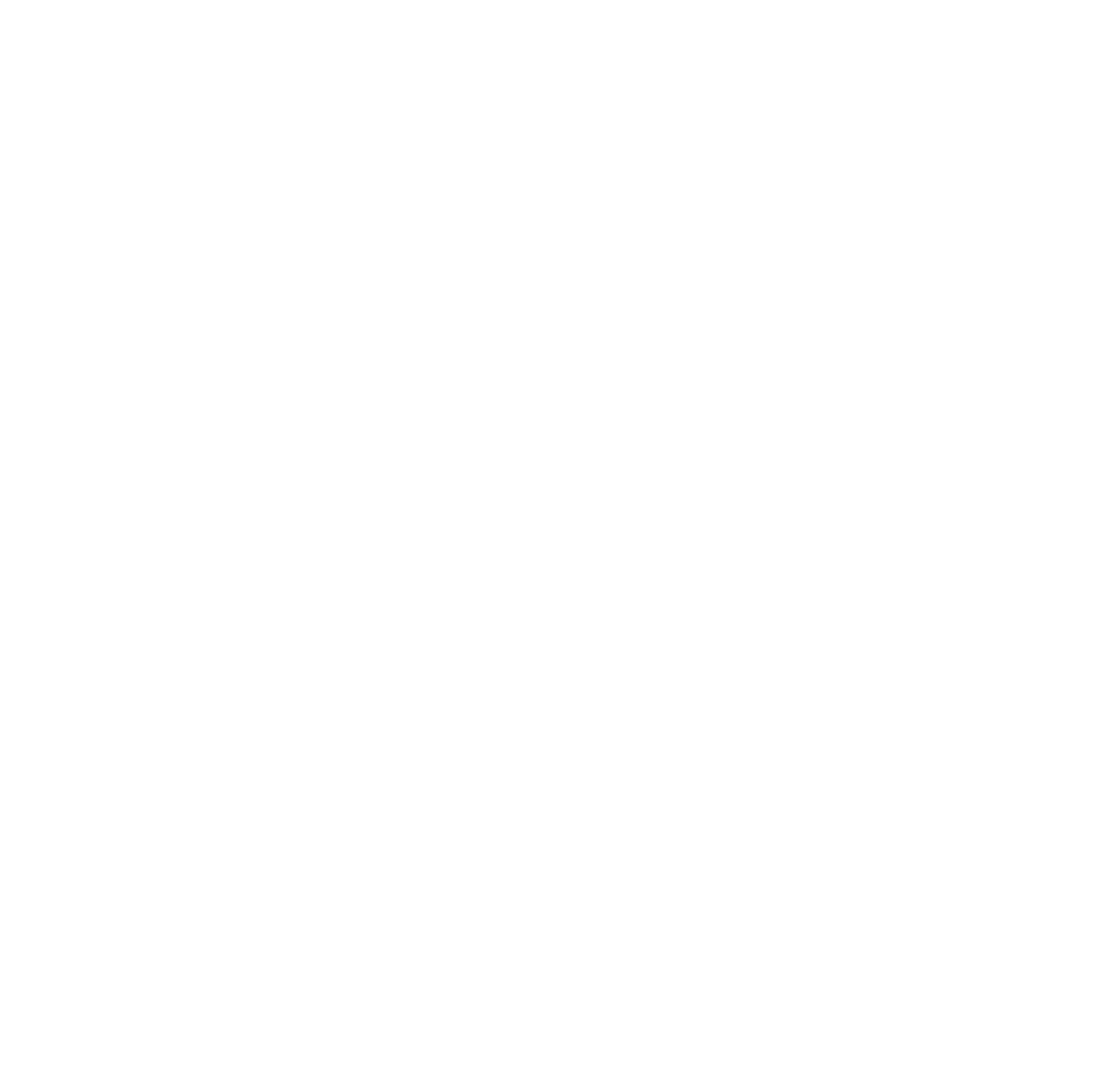
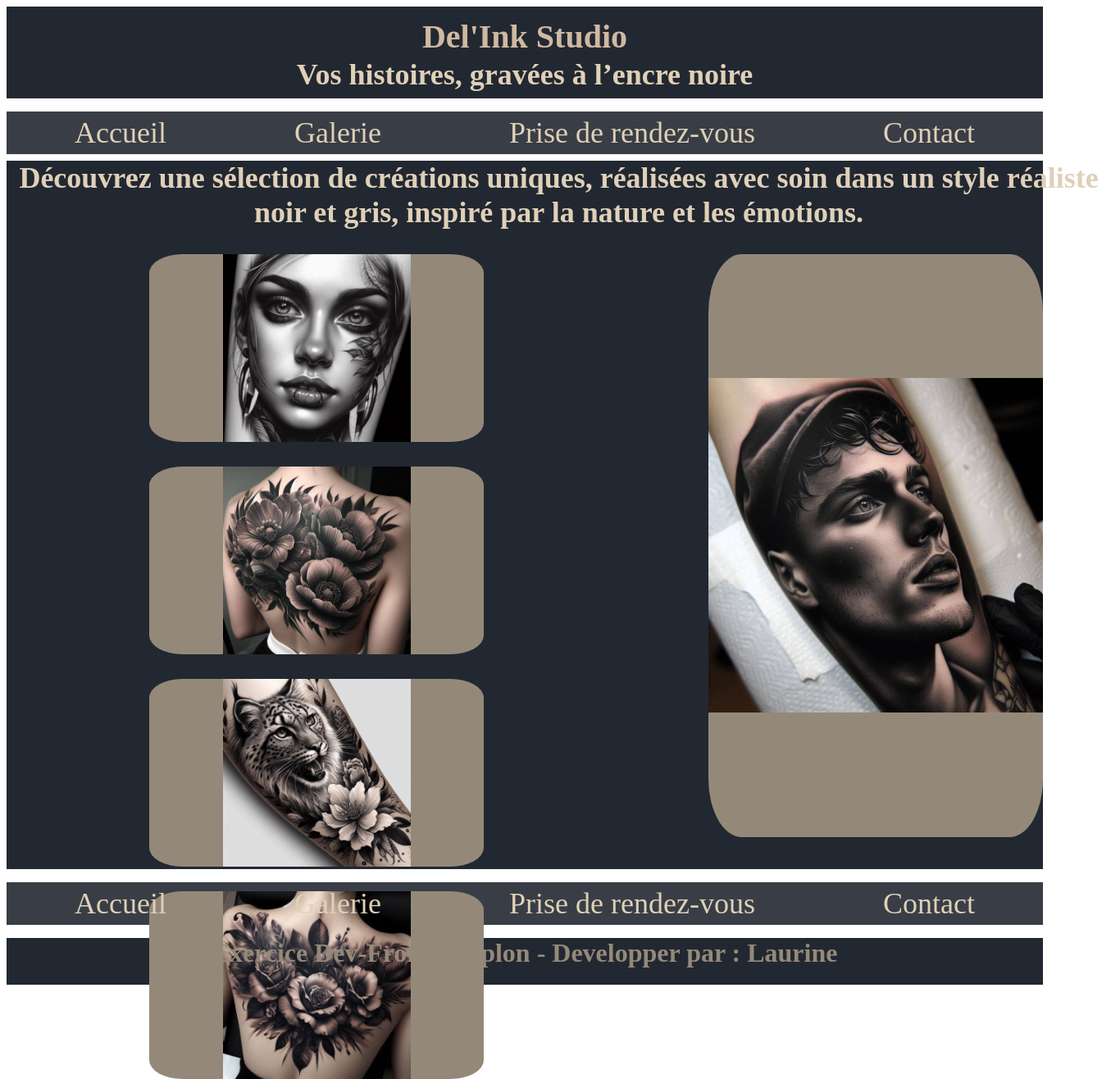
Before and after one commit to BouchartLaurine/DevFront_Desk-InkStudio, a plain HTML site: page galerie.html in a window 1280 px wide. Shown: the whole page at 82% size, 1355 px wide, since content can reach past the window. Before the commit the page ends 800 px from the top, so only its background shows below. Drawn offline with Linux system fonts and the light colour scheme.

Commit message:
modification page + add img

```diff
--- a/css/galerie.css
+++ b/css/galerie.css
@@ -0,0 +1,101 @@
+h1 {
+  color: #D0B8A0;
+  font-size: 40px;
+  margin-top: 13px;
+
+}
+
+h2 {
+  color: #DFD0B8;
+  font-size: 36px;
+  margin-top: -2%;
+}
+
+.bg-header {
+  background-color: #222831;
+  height: 112px;
+  display: flex;
+  flex-direction: column;
+  align-items: center;
+}
+
+
+/* .logo-studio img{
+  display: flex;
+  position: relative;
+  z-index: 10;
+} */
+  /* <-- ------Header ↑--------------- --> */
+
+  nav ul {
+    display: flex;
+    justify-content: space-around;
+    list-style: none;
+    background-color: #393E46;
+    padding: 5px;
+  }
+
+  nav li a{
+    font-size: 36px;
+    color: #DFD0B8;
+     text-decoration: none;
+  }
+  /* ------------Nav ↑ -------------------- */
+  footer h4 {
+    margin-top: 5px;
+    background-color: #222831;
+    height: 57px;
+    color: #948979;
+    text-align: center;
+    font-size: 32px;
+  }
+  /* --------------Footer ↑ ---------------- */
+   main {
+    background-color: #222831;
+    width: 100%px;
+    height: 864px;
+  }
+
+
+  .h2-galerie {
+    margin-top: 35px;
+    width: 1347px;
+    text-align: center;
+  }
+
+
+  .contour-img {
+    background-color: #948979;
+    width: 408px;
+    height: 229px;
+    border-radius: 10%;
+   display: flex;
+   align-items: center;
+   justify-content: center;
+  }
+
+  .galerie {
+    display: flex;
+    flex-wrap: wrap;
+   width: 897px;
+   gap: 30px;
+  justify-content: center;
+
+  }
+
+
+  .img-right {
+      background-color: #948979;
+    width: 408px;
+    height: 711px;
+    border-radius: 10%;
+     display: flex;
+    justify-content: center;
+    align-items: center;
+  }
+
+  .container-galerie{
+    display: flex;
+    flex-direction: row;
+    gap: 100px;
+  }
--- a/galerie.html
+++ b/galerie.html
@@ -3,10 +3,74 @@
 <head>
   <meta charset="UTF-8">
   <meta name="viewport" content="width=device-width, initial-scale=1.0">
-  <title>Del'Ink Studio galerie</title>
+  <title>Del'Ink Studio Accueil</title>
   <link rel="stylesheet" href="/css/galerie.css">
 </head>
 <body>
+  <header>
+    <div class="bg-header">
+     <!-- <div class="logo-studio">
+      <a href="index.html"><img src="/images/logo-studio.png" alt="Logo Del'Ink Studio"
+      width="159px"
+      height="159px"></a></div>  -->
+     <h1>Del'Ink Studio</h1>
+     <h2>Vos histoires, gravées à l’encre noire</h2>
+    </div>
+   <nav>
+      <ul>
+        <li><a href="index.html">Accueil</a></li>
+        <li><a href="galerie.html">Galerie</a></li>
+        <li><a href="rdv.html">Prise de rendez-vous</a></li>
+        <li><a href="contact.html">Contact</a></li>
+      </ul>
+    </nav>
+  </header>
+  <!-- -----------------Header ↑ ------------ -->
+   <main>
+    <div class="h2-galerie">
+      <h2>Découvrez une sélection de créations uniques, réalisées avec soin dans un style réaliste noir et gris, inspiré par la nature et les émotions.</h2>
+    </div>
+    <div class="container-galerie">
+      <div class="galerie">
+       <div class="contour-img">
+         <img src="/images/tatoo-portrait.jpg" alt="Tatouage portrait d'une femme"
+         width="229px" height="229px">
+       </div>
+      <div class="contour-img">
+        <img src="/images/tatoo-fleurs.jpg" alt="Tatouage de fleurs"
+        width="229px" height="229px">
+      </div>
+      <div class="contour-img">
+        <img src="/images/tatoo-leopard.jpg" alt="Tatouage d'un léopard"
+        width="229px" height="229px">
+      </div>
+      <div class="contour-img">
+       <img src="/images/tatoo-fleurs2.jpg" alt="Tatouage de fleurs"
+       width="229px" height="229px">
+     </div>
+    </div>
+      <div class="img-right">
+        <img src="/images/tatoo-.jpg" alt="Tatouage d'un homme"
+        width="408px" height="408px">
+      </div>
+
+
+   </main>
+   <!-- -------------Footer  ↓ ----------------- -->
+     <footer>
+     <nav>
+      <ul>
+        <li><a href="index.html">Accueil</a></li>
+        <li><a href="galerie.html">Galerie</a></li>
+        <li><a href="rdv.html">Prise de rendez-vous</a></li>
+        <li><a href="contact.html">Contact</a></li>
+      </ul>
+    </nav>
+    <h4>Exercice Dev-Front Simplon - Developper par : Laurine</h4>
+  </footer>
+
+
+
 
 </body>
 </html>
```
Also changed, not shown: css/style.css (+5 -3 lines), images/broche-de-localisation.png (added), images/email.png (added), images/horloge-murale.png (added), images/mobile.png (added), images/tatoo-.jpg (added).
